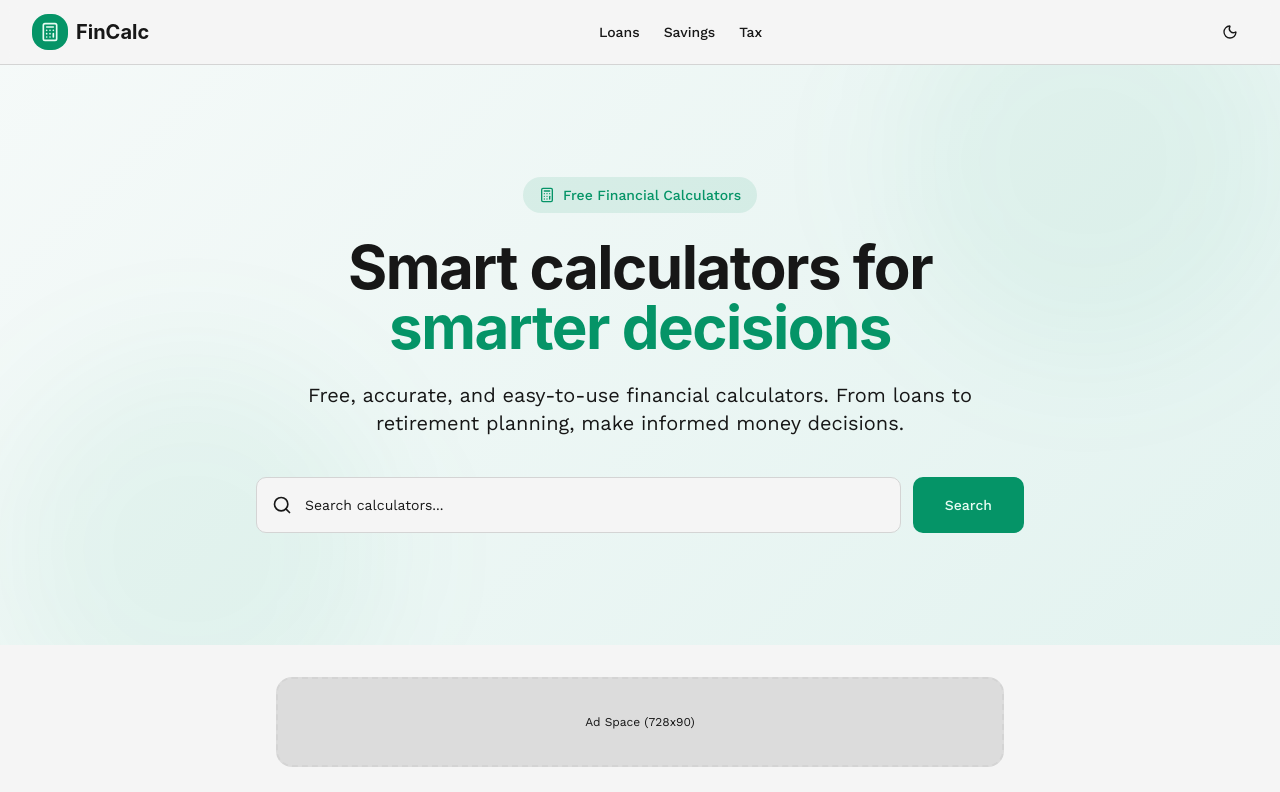
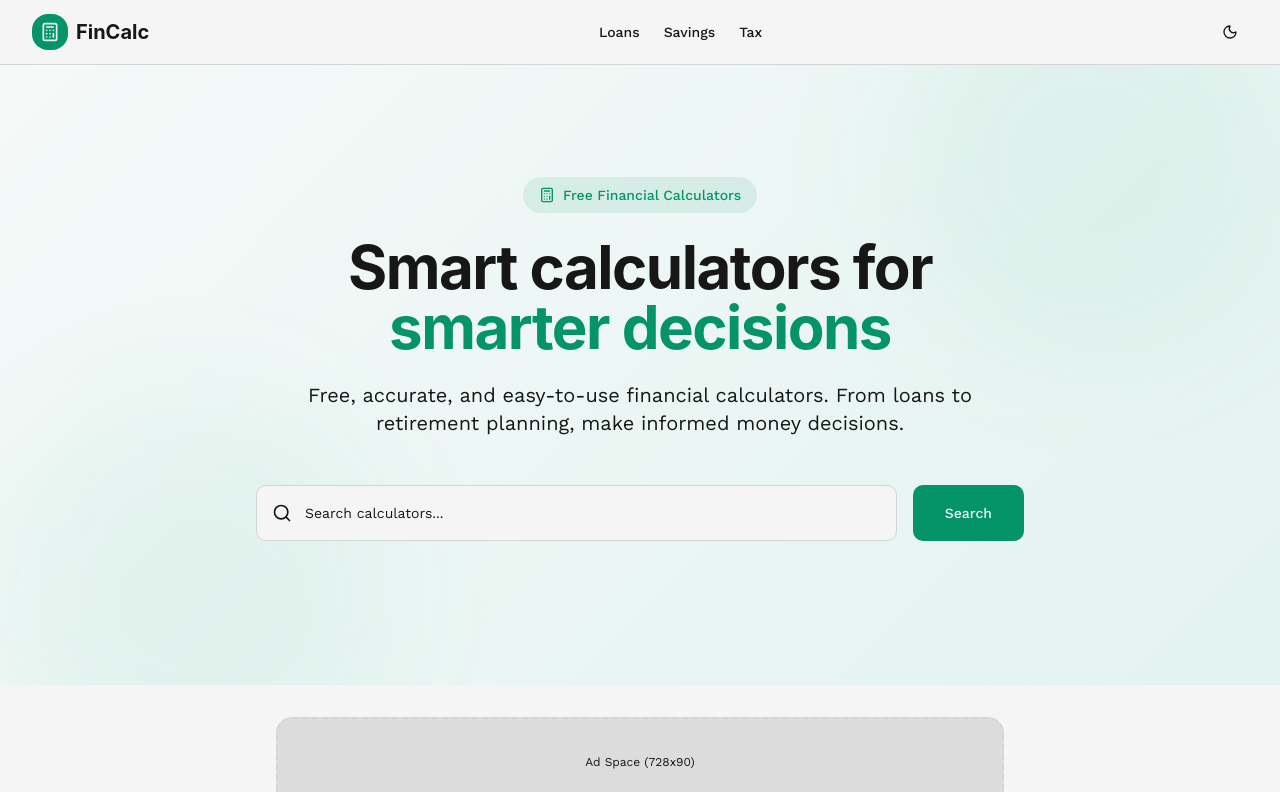
Before and after one commit to hemantrajsen/FinCalc, a React (Vite) app: page / in a window 1280 px wide. Shown: the top 792 px of the page. Built offline with nearby package versions, Linux system fonts and the light colour scheme; the HTML template or start-up script is replaced by a standard one.

Commit message:
Added some space between the ad screen and search bar

```diff
--- a/src/pages/Index.tsx
+++ b/src/pages/Index.tsx
@@ -189,7 +189,7 @@ const Index = () => {
             </p>
 
             {/* Search Bar */}
-            <form className="mt-10 flex items-center gap-3" onSubmit={handleSearchSubmit}>
+            <form className="mt-12 mb-8 flex items-center gap-4" onSubmit={handleSearchSubmit}>
               <div className="relative flex-1">
                 <Search className="absolute left-4 top-1/2 h-5 w-5 -translate-y-1/2 text-muted-foreground" />
                 <Input
```
